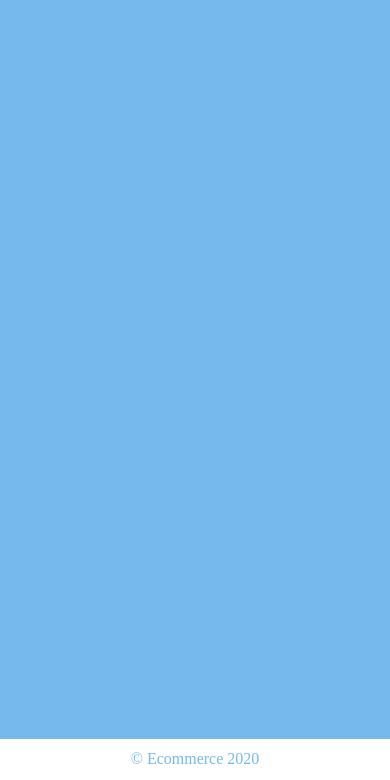
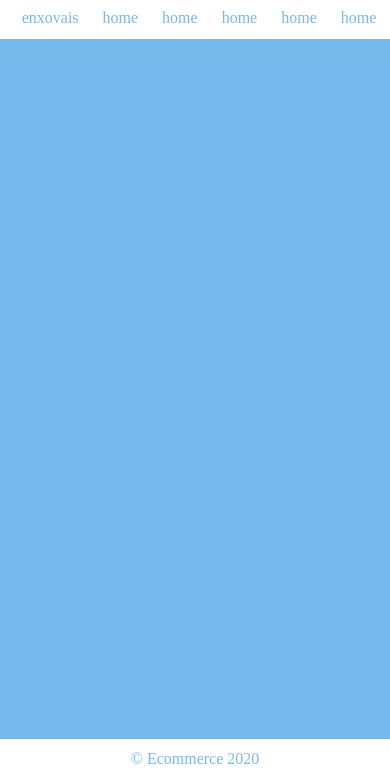
Before and after one commit to htam00/layout-ecommerce-baby, a website: page index.html in a window 390 px wide. Shown: the part 64-844 px from the top of the page. Drawn offline with Linux system fonts and the light colour scheme.

Commit message:
add scrollmenu hotizontal to search filter category

```diff
--- a/index.html
+++ b/index.html
@@ -28,6 +28,14 @@
 		<i class="fas fa-shopping-cart"></i>
 	 </div>
 	</div>
+	<div class="menu-horizontal">
+		<li><a href="#">enxovais</a></li>
+		<li><a href="#">home</a></li>
+		<li><a href="#">home</a></li>
+		<li><a href="#">home</a></li>
+		<li><a href="#">home</a></li>
+		<li><a href="#">home</a></li>
+	</div>
 
 	<div class="main">
 	</div>
--- a/sass/main.scss
+++ b/sass/main.scss
@@ -15,6 +15,8 @@ body{
  background-color: $blue-baby;
  }
 
+a{ text-decoration: none; }
+
 .header, .footer {
  display: flex;
  width: 100%;
@@ -31,7 +33,6 @@ body{
  li{
   display: inline-block;
   a{
-   text-decoration: none;
    color: $black-color;
   }
  }
@@ -98,7 +99,7 @@ body{
 		display: block;
 		position: absolute;
 		float: right;
-		top: 10px;
+		top: 15px;
 		right: 20px;
 	}
 	.menu .bars{
@@ -106,4 +107,17 @@ body{
 	}
 }
 
+.menu-horizontal{
+	overflow: auto;
+	padding: 3%;
+	white-space: nowrap;
+	background: $white-color;
+	border-top: 1px solid $blue-baby;
+	li {
+	 	display: inline-block;
+	 	margin: 0 10px;
+		a { color: $blue-baby; }
+ 	}
 }
+
+}
```
Also changed, not shown: css/main.css, 1 other file.
